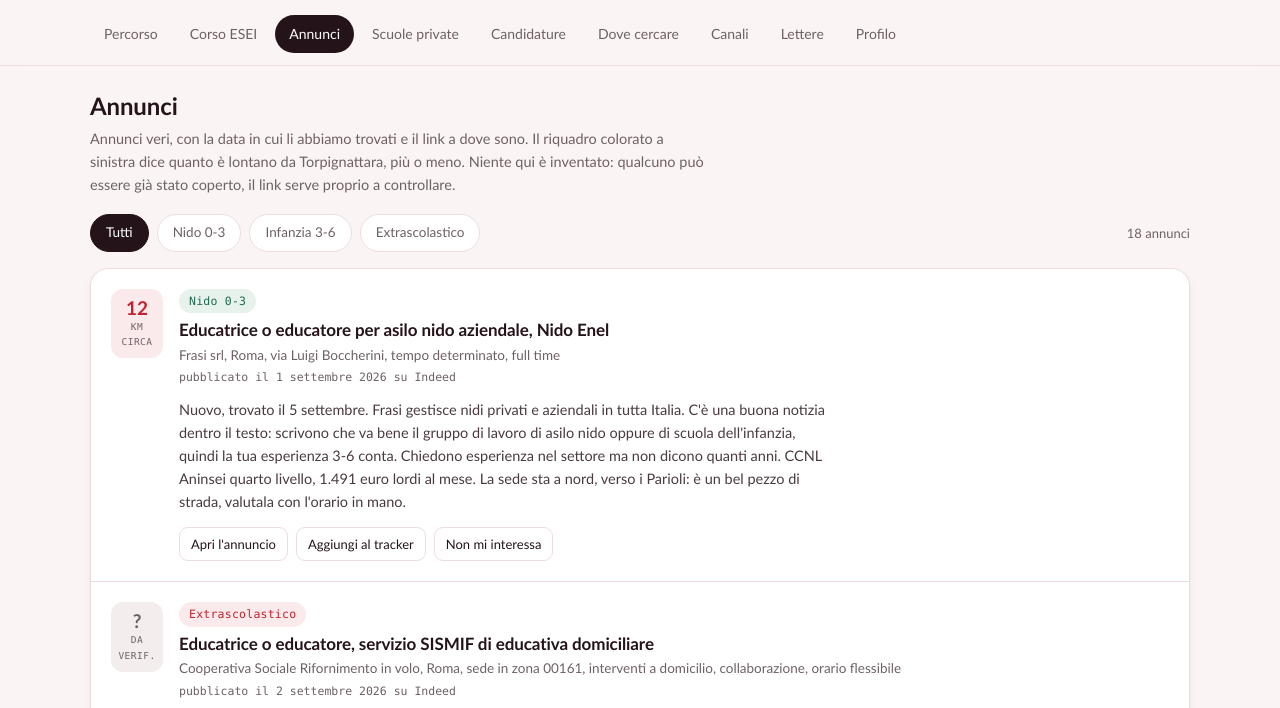
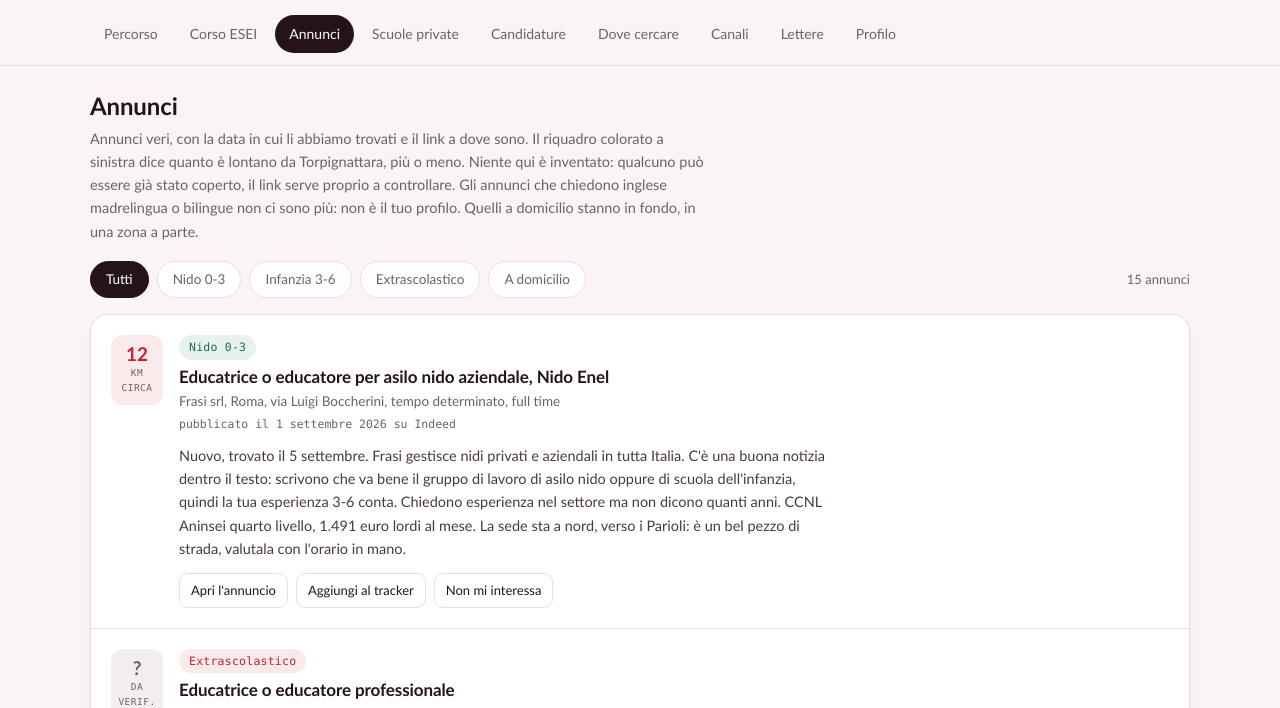
Before and after one commit to antoniovairo-rgb/percorso-delia, a plain HTML site: page index.html in a window 1280 px wide. Both pictures are taken after a click on the button "Annunci". Shown: the part 61-769 px from the top of the page. Drawn offline with Linux system fonts and the light colour scheme.

Commit message:
Add files via upload

```diff
--- a/index.html
+++ b/index.html
@@ -160,6 +160,9 @@ tr:last-child td{border-bottom:0}
 .s-esito{background:var(--menta-chiaro);color:#206B53}
 .s-chiusa{background:#EBE3E3;color:#5A4F52}
 .vuoto{padding:44px 22px;text-align:center;color:var(--grigio);font-size:14.5px}
+.sep-dom{padding:17px 20px;background:#FDF8F8;border-top:1px solid var(--nebbia);border-bottom:1px solid var(--nebbia)}
+.sep-dom b{font-size:15px;display:block;margin-bottom:4px}
+.sep-dom span{font-size:13.5px;color:var(--grigio);max-width:78ch;display:block}
 
 label{display:block;font-size:12.5px;color:var(--grigio);margin-bottom:5px;font-weight:500}
 input,select,textarea{width:100%;padding:10px 13px;border:1px solid var(--nebbia);border-radius:11px;font:inherit;font-size:14.5px;background:#FDF8F8;color:var(--ink);transition:.15s}
@@ -449,7 +452,7 @@ footer{max-width:1140px;margin:0 auto;padding:0 20px 46px;color:var(--grigio);fo
 <section class="vista" id="v-annunci" hidden>
   <div class="sez" style="margin-top:0">
     <h2>Annunci</h2>
-    <p class="desc">Annunci veri, con la data in cui li abbiamo trovati e il link a dove sono. Il riquadro colorato a sinistra dice quanto è lontano da Torpignattara, più o meno. Niente qui è inventato: qualcuno può essere già stato coperto, il link serve proprio a controllare.</p>
+    <p class="desc">Annunci veri, con la data in cui li abbiamo trovati e il link a dove sono. Il riquadro colorato a sinistra dice quanto è lontano da Torpignattara, più o meno. Niente qui è inventato: qualcuno può essere già stato coperto, il link serve proprio a controllare. Gli annunci che chiedono inglese madrelingua o bilingue non ci sono più: non è il tuo profilo. Quelli a domicilio stanno in fondo, in una zona a parte.</p>
     <div class="filtri" id="filtri"></div>
     <div class="card" id="lista-annunci"></div>
     <div style="margin-top:16px"><button class="b" id="btn-nuovo-ann">Aggiungi un annuncio trovato altrove</button></div>
@@ -458,7 +461,7 @@ footer{max-width:1140px;margin:0 auto;padding:0 20px 46px;color:var(--grigio);fo
         <div><label for="an-titolo">Ruolo</label><input id="an-titolo" placeholder="Educatrice sezione primavera"></div>
         <div><label for="an-ente">Struttura</label><input id="an-ente" placeholder="Nome del nido o della cooperativa"></div>
         <div><label for="an-zona">Zona</label><input id="an-zona" placeholder="Centocelle"></div>
-        <div><label for="an-cat">Categoria</label><select id="an-cat"><option value="nido">Nido 0-3</option><option value="infanzia">Infanzia 3-6</option><option value="extra">Extrascolastico</option></select></div>
+        <div><label for="an-cat">Categoria</label><select id="an-cat"><option value="nido">Nido 0-3</option><option value="infanzia">Infanzia 3-6</option><option value="extra">Extrascolastico</option><option value="dom">A domicilio</option></select></div>
         <div><label for="an-dist">Distanza</label><select id="an-dist"><option value="1">entro 3 km</option><option value="2">da 3 a 6 km</option><option value="3">da 6 a 12 km</option><option value="4">oltre 12 km</option><option value="0">da verificare</option></select></div>
         <div><label for="an-url">Link</label><input id="an-url" placeholder="https://"></div>
         <div class="largo"><label for="an-note">Note</label><input id="an-note" placeholder="Orario, requisiti, contatto"></div>
@@ -815,17 +818,17 @@ const ANNUNCI = [
    url:"https://to.indeed.com/aafxnlszvwgf", fonte:"Indeed",
    note:"Nuovo, trovato il 7 settembre. Chiedono una laurea specifica del settore, e la tua lo è. Il problema sono le altre due richieste: esperienza già consolidata, e disponibilità a coprire turni a tempo pieno, che scrivono nero su bianco essere la condizione per fissare anche solo un colloquio. Il periodo è particolare, da metà novembre a fine gennaio, con la possibilità di restare poi tutto l'anno come sostituta del personale. Fino a 1.250 euro al mese, con mensa e parcheggio. La distanza però pesa parecchio: Formello sta fuori Roma, dalla parte opposta rispetto a Torpignattara. Nell'annuncio non c'è scritto se si tratta di nido o di scuola dell'infanzia: se chiami, chiedilo subito insieme agli orari."},
   {id:"a05a", titolo:"Educatrice o educatore, servizio SISMIF di educativa domiciliare", ente:"Cooperativa Sociale Rifornimento in volo",
-   zona:"Roma, sede in zona 00161, interventi a domicilio", cat:"extra", dist:0, tipo:"Collaborazione, orario flessibile", pubb:"2 settembre 2026",
+   zona:"Roma, sede in zona 00161, interventi a domicilio", cat:"dom", dist:0, tipo:"Collaborazione, orario flessibile", pubb:"2 settembre 2026",
    url:"https://to.indeed.com/aafdk2nckt66", fonte:"Indeed",
-   note:"Nuovo, trovato il 5 settembre. Di tutta la bacheca è quello con il requisito più leggero: la L19 è scritta per prima nell'elenco dei titoli accettati, e l'anno di esperienza come educatrice è solo preferenziale, non obbligatorio. È educativa domiciliare per minori e famiglie, quindi si lavora a casa delle persone. Le candidature vanno mandate per mail a educativa@rifornimentoinvolo.it e a progettazione@rifornimentoinvolo.it, tutte e due. Il compenso dichiarato va da 300 a 800 euro al mese, quindi è un lavoro parziale: chiedi subito quante ore sono e in che zone si va."},
+   note:"Nuovo, trovato il 5 settembre. Di tutta la bacheca è quello con il requisito più leggero: la L19 è scritta per prima nell'elenco dei titoli accettati, e l'anno di esperienza come educatrice è solo preferenziale, non obbligatorio. È educativa domiciliare per minori e famiglie, quindi si lavora a casa delle persone. Le candidature vanno mandate per mail a educativa@rifornimentoinvolo.it e a progettazione@rifornimentoinvolo.it, tutte e due. Il compenso dichiarato va da 300 a 800 euro al mese, quindi è un lavoro parziale: chiedi subito quante ore sono e in che zone si va. Hai detto che il lavoro a domicilio non fa per te, quindi resta qui in fondo."},
   {id:"a05b", titolo:"Educatrice o educatore professionale", ente:"Cooperativa Sociale Famiglie Anziani Infanzia F.A.I.",
    zona:"Roma, Municipi II, III e IV", cat:"extra", dist:0, tipo:"Part-time, 18 ore a settimana", pubb:"2 settembre 2026",
    url:"https://to.indeed.com/aabqjzvy4829", fonte:"Indeed",
    note:"Nuovo, trovato il 5 settembre. Chiedono la Laurea in Scienze dell'Educazione o in Psicologia e non mettono nessun minimo di anni. CCNL cooperative sociali, livello D2, 18 ore a settimana, 816,75 euro lordi. Cercano una persona sola. Si lavora nei Municipi II, III e IV: il IV confina con il tuo, gli altri due sono più lontani. Occhio a un punto: chiedono di essere residenti in zona o limitrofe, quindi nella mail scrivi che sei automunita e da dove parti. Curriculum a risorseumane@coopfairoma.com."},
   {id:"a05c", titolo:"Educatrice o psicologa, servizio SISMIF di educativa domiciliare", ente:"Cooperativa Sociale San Saturnino Onlus",
-   zona:"Roma, Municipi I, II, III e VI", cat:"extra", dist:0, tipo:"Part-time, 12-16 ore a settimana, di pomeriggio", pubb:"31 agosto 2026",
+   zona:"Roma, Municipi I, II, III e VI", cat:"dom", dist:0, tipo:"Part-time, 12-16 ore a settimana, di pomeriggio", pubb:"31 agosto 2026",
    url:"https://to.indeed.com/aag2rcfyw4rs", fonte:"Indeed",
-   note:"Nuovo, trovato il 5 settembre. Educativa domiciliare per minori: sostegno didattico, sostegno emotivo, attività ricreative e lavoro con i genitori. La laurea triennale è indicata come preferenziale, quindi la tua è più che sufficiente. Si va a casa delle famiglie del Municipio I, II, III e VI: il VI confina con il tuo ed è il più comodo dei quattro. Sono 12-16 ore a settimana di pomeriggio, da 500 a 900 euro al mese. Si risponde a Pierluigi Zeni, 333 7525962, oppure a sismif@yahoo.it."},
+   note:"Nuovo, trovato il 5 settembre. Educativa domiciliare per minori: sostegno didattico, sostegno emotivo, attività ricreative e lavoro con i genitori. La laurea triennale è indicata come preferenziale, quindi la tua è più che sufficiente. Si va a casa delle famiglie del Municipio I, II, III e VI: il VI confina con il tuo ed è il più comodo dei quattro. Sono 12-16 ore a settimana di pomeriggio, da 500 a 900 euro al mese. Si risponde a Pierluigi Zeni, 333 7525962, oppure a sismif@yahoo.it. Anche questo è a domicilio, quindi sta in fondo: lo tengo solo per completezza."},
   {id:"a05d", titolo:"Educatrice o educatore per asilo nido aziendale, Nido Enel", ente:"Frasi srl",
    zona:"Roma, via Luigi Boccherini", cat:"nido", dist:3, tipo:"Tempo determinato, full time", pubb:"1 settembre 2026",
    url:"https://to.indeed.com/aaw2rdflldvq", fonte:"Indeed",
@@ -843,9 +846,9 @@ const ANNUNCI = [
    url:"https://to.indeed.com/aa9cjhghz9zk", fonte:"Indeed",
    note:"Nuovo, trovato il 5 settembre. Scrivono che la laurea in Scienze dell'Educazione o in Pedagogia è requisito indispensabile, e che la psicologia invece non vale: sul titolo sei esattamente quello che cercano, e l'esperienza è solo preferibile. Da 1.100 a 1.400 euro al mese. Due cose pesano: chiedono disponibilità anche nei giorni festivi, e Casalotti sta dall'altro capo di Roma rispetto a Torpignattara."},
   {id:"a03a", titolo:"Educatore professionale, servizio SISMIF di educativa domiciliare", ente:"COTRAD Onlus",
-   zona:"Roma, zone da verificare", cat:"extra", dist:0, tipo:"Collaborazione, part time", pubb:"27 agosto 2026",
+   zona:"Roma, zone da verificare", cat:"dom", dist:0, tipo:"Collaborazione, part time", pubb:"27 agosto 2026",
    url:"https://to.indeed.com/aacs9yvdtbjw", fonte:"Indeed",
-   note:"Nuovo, trovato il 3 settembre. È l'annuncio con il requisito più leggero di tutta la lista: chiedono la laurea in Scienze dell'Educazione oppure in Psicologia, e non chiedono anni di esperienza. Il SISMIF è il servizio di sostegno educativo ai minori dentro la loro famiglia, quindi si lavora a domicilio, non in sezione. Scrivono 15 ore a settimana dal lunedì al venerdì, contratto iniziale di collaborazione a 13 euro lordi l'ora. Attenzione a due cose, chiediglielo subito: nella scheda dell'annuncio compare anche un monte ore di 36 a settimana, che con le 15 non torna, e non dicono in quali municipi si lavora. Parlano di trasferte frequenti, quindi la zona cambia tutto."},
+   note:"Nuovo, trovato il 3 settembre. È l'annuncio con il requisito più leggero di tutta la lista: chiedono la laurea in Scienze dell'Educazione oppure in Psicologia, e non chiedono anni di esperienza. Il SISMIF è il servizio di sostegno educativo ai minori dentro la loro famiglia, quindi si lavora a domicilio, non in sezione. Scrivono 15 ore a settimana dal lunedì al venerdì, contratto iniziale di collaborazione a 13 euro lordi l'ora. Attenzione a due cose, chiediglielo subito: nella scheda dell'annuncio compare anche un monte ore di 36 a settimana, che con le 15 non torna, e non dicono in quali municipi si lavora. Parlano di trasferte frequenti, quindi la zona cambia tutto. Il SISMIF si svolge a casa delle famiglie, e hai detto che non fa per te: resta in fondo."},
   {id:"a31b", titolo:"Educatrice o educatore, servizio EduNido 0-6", ente:"Antropos Cooperativa Sociale Onlus",
    zona:"Roma, sede da verificare", cat:"nido", dist:0, tipo:"Tempo determinato 12 mesi, rinnovabile", pubb:"24 agosto 2026",
    url:"https://to.indeed.com/aadyf7dpjyqv", fonte:"Indeed",
@@ -855,21 +858,13 @@ const ANNUNCI = [
    url:"https://to.indeed.com/aatlnzf6jmk2", fonte:"Indeed",
    note:"Stessa cooperativa, altro servizio. Anche qui chiedono tre anni di esperienza. Se chiami per l'altro annuncio, citali tutti e due: risponde la stessa persona, e una candidatura sola può coprire tutti e due i servizi."},
   {id:"a31d", titolo:"Educatore o psicologo, assistenza domiciliare a minori con disabilità", ente:"AVI ONLUS",
-   zona:"Roma, Municipi V, VI e VII", cat:"extra", dist:0, tipo:"Part-time, da 8 a 20 ore a settimana", pubb:"24 agosto 2026",
+   zona:"Roma, Municipi V, VI e VII", cat:"dom", dist:0, tipo:"Part-time, da 8 a 20 ore a settimana", pubb:"24 agosto 2026",
    url:"https://to.indeed.com/aaqnfzhsqdd9", fonte:"Indeed",
-   note:"Lavora proprio nei tuoi municipi, il V compreso. Accettano la Laurea in Scienze dell'Educazione, e l'esperienza con la disabilità è chiesta anche minima. Guarda bene le condizioni prima di dire sì: l'assunzione la fa direttamente la famiglia, con il contratto del lavoro domestico, 9,97 euro lordi l'ora, tra 350 e 850 euro al mese. Non è il lavoro che cerchi, ma è vicino casa e con orari corti."},
+   note:"Lavora proprio nei tuoi municipi, il V compreso. Accettano la Laurea in Scienze dell'Educazione, e l'esperienza con la disabilità è chiesta anche minima. Guarda bene le condizioni prima di dire sì: l'assunzione la fa direttamente la famiglia, con il contratto del lavoro domestico, 9,97 euro lordi l'ora, tra 350 e 850 euro al mese. Non è il lavoro che cerchi, ma è vicino casa e con orari corti. Si lavora a casa delle famiglie, quindi sta in fondo insieme agli altri domiciliari."},
   {id:"a31e", titolo:"Educatore professionale, équipe socio-educativa", ente:"Fondazione Xenìa",
    zona:"Roma, sede da verificare", cat:"extra", dist:0, tipo:"Tempo indeterminato", pubb:"3 agosto 2026",
    url:"https://to.indeed.com/aarrw9wnc6vq", fonte:"Indeed",
    note:"Chiedono la Laurea L-19 e basta, l'esperienza è solo preferibile. CCNL UNEBA, da 1.600 a 1.700 euro netti, tredicesima e assistenza sanitaria. Il problema sono i turni: sulle 24 ore, notti, domeniche e festivi. Con due bambini piccoli è dura, quindi guardalo solo se trovi un incastro. Le candidature si mandano a personale@xeniafondazione.org."},
-  {id:"s2", titolo:"Educatore o educatrice bilingue in asilo nido (inglese)", ente:"Crescere Insieme",
-   zona:"Roma, sede da verificare", cat:"nido", dist:0, tipo:"Part-time", pubb:"16 luglio 2026",
-   url:"https://to.indeed.com/aax2n4hknssl", fonte:"Indeed",
-   note:"Chiedono l'inglese oltre il livello scolastico. Vale la pena chiamare e chiedere se il bilinguismo è un requisito vero o solo una preferenza: molto spesso è una preferenza."},
-  {id:"s3", titolo:"Educatore asilo nido, inglese bilingue", ente:"Baby 2000 servizi per l'infanzia, cooperativa sociale",
-   zona:"Roma, sede da verificare", cat:"nido", dist:0, tipo:"Part-time", pubb:"30 luglio 2026",
-   url:"https://to.indeed.com/aannybsdwfld", fonte:"Indeed",
-   note:"Dal 31 agosto questo annuncio non compare più tra i risultati della ricerca: può darsi che il posto sia stato coperto. È una cooperativa storica e gestisce più strutture, quindi mandale lo stesso una candidatura spontanea: quando si libera un turno chiamano chi hanno in archivio."},
   {id:"s1", titolo:"Educatrice o educatore di asilo nido, laurea L-19", ente:"Per fare un albero srl",
    zona:"Mezzocammino", cat:"nido", dist:4, tipo:"Part-time", pubb:"20 luglio 2026",
    url:"https://to.indeed.com/aa6j9ql4h7vm", fonte:"Indeed",
@@ -878,10 +873,6 @@ const ANNUNCI = [
    zona:"Roma e provincia", cat:"infanzia", dist:0, tipo:"Part-time verticale", pubb:"29 luglio 2026",
    url:"https://to.indeed.com/aaqxnpy2lgvd", fonte:"Indeed", escluso:true,
    note:"A questo non candidarti: l'annuncio scrive nero su bianco che la laurea in Scienze dell'Educazione non basta, serve la qualifica OEPAC. Lo lasciamo qui perché è un segnale utile: con quella qualifica ci sarebbe lavoro tutto l'anno nelle scuole del Municipio V."},
-  {id:"s6", titolo:"Insegnante madrelingua inglese, progetto Kindergarten 3-5 anni", ente:"English Academy",
-   zona:"Roma", cat:"infanzia", dist:0, tipo:"Collaborazione", pubb:"31 luglio 2026",
-   url:"https://to.indeed.com/aawmg78hvg6c", fonte:"Indeed", escluso:true,
-   note:"Serve essere madrelingua inglese, quindi è fuori profilo. Resta in lista solo perché la ricerca sia completa e controllabile."}
 ];
 
 /* ===== CANALI, ricontrollati il 7 settembre 2026 ===== */
@@ -1140,7 +1131,8 @@ function renderPercorso(){ renderRail(); renderOra(); renderBarra(); }
 
 /* ===== ANNUNCI ===== */
 let filtro = "tutti";
-const CATS = [["tutti","Tutti"],["nido","Nido 0-3"],["infanzia","Infanzia 3-6"],["extra","Extrascolastico"]];
+const CATS = [["tutti","Tutti"],["nido","Nido 0-3"],["infanzia","Infanzia 3-6"],["extra","Extrascolastico"],["dom","A domicilio"]];
+const ETICAT = {nido:["p-ok","Nido 0-3"], infanzia:["p-info","Infanzia 3-6"], extra:["p-info","Extrascolastico"], dom:["p-no","A domicilio"]};
 const ETI = {0:["?","da verif."],1:["3","km o meno"],2:["6","km circa"],3:["12","km circa"],4:["12+","km"]};
 
 function tutti(){ return ANNUNCI.concat(S.annunciMiei).filter(a=>!S.nascosti.includes(a.id)); }
@@ -1152,13 +1144,23 @@ function renderFiltri(){
 }
 function renderAnnunci(){
   const l = tutti().filter(a=>filtro==="tutti"||a.cat===filtro)
-    .sort((a,b)=>(a.escluso?1:0)-(b.escluso?1:0) || (a.dist||3.5)-(b.dist||3.5));
+    .sort((a,b)=>(a.cat==="dom"?1:0)-(b.cat==="dom"?1:0) || (a.escluso?1:0)-(b.escluso?1:0) || (a.dist||3.5)-(b.dist||3.5));
+  let primoDom = true;
   const el = $("#lista-annunci");
   el.innerHTML = l.length ? l.map(a=>{
     const [n,u] = ETI[a.dist||0];
     const cls = "box d"+(a.dist||0);
-    const cat = a.cat==="nido"?'<span class="pill p-ok">Nido 0-3</span>':a.cat==="infanzia"?'<span class="pill p-info">Infanzia 3-6</span>':'<span class="pill p-info">Extrascolastico</span>';
-    return '<div class="ann"><div class="dist"><div class="'+cls+'"><div class="n">'+n+'</div><span class="u">'+u+'</span></div></div>'
+    const [clc,txc] = ETICAT[a.cat] || ETICAT.extra;
+    const cat = '<span class="pill '+clc+'">'+txc+'</span>';
+    let sep = "";
+    if(a.cat==="dom" && primoDom){
+      primoDom = false;
+      sep = '<div class="sep-dom"><b>Qui sotto: lavoro a domicilio</b>'
+        + '<span>Sono i servizi tipo SISMIF e l\'educativa domiciliare: si va a casa delle famiglie, non si sta in sezione. '
+        + 'Hai detto che non fa per te, quindi stanno da parte e non ti tolgono spazio in cima. '
+        + 'Li tengo solo perché la ricerca resti completa e controllabile.</span></div>';
+    }
+    return sep + '<div class="ann"><div class="dist"><div class="'+cls+'"><div class="n">'+n+'</div><span class="u">'+u+'</span></div></div>'
       + '<div style="flex:1;min-width:0"><div class="pillole">'+cat+(a.escluso?'<span class="pill p-no">non fa per te</span>':'')+'</div>'
       + '<h3>'+esc(a.titolo)+'</h3>'
       + '<div class="meta">'+esc(a.ente)+', '+esc(a.zona)+(a.tipo?', '+esc(a.tipo).toLowerCase():'')+'</div>'
```
